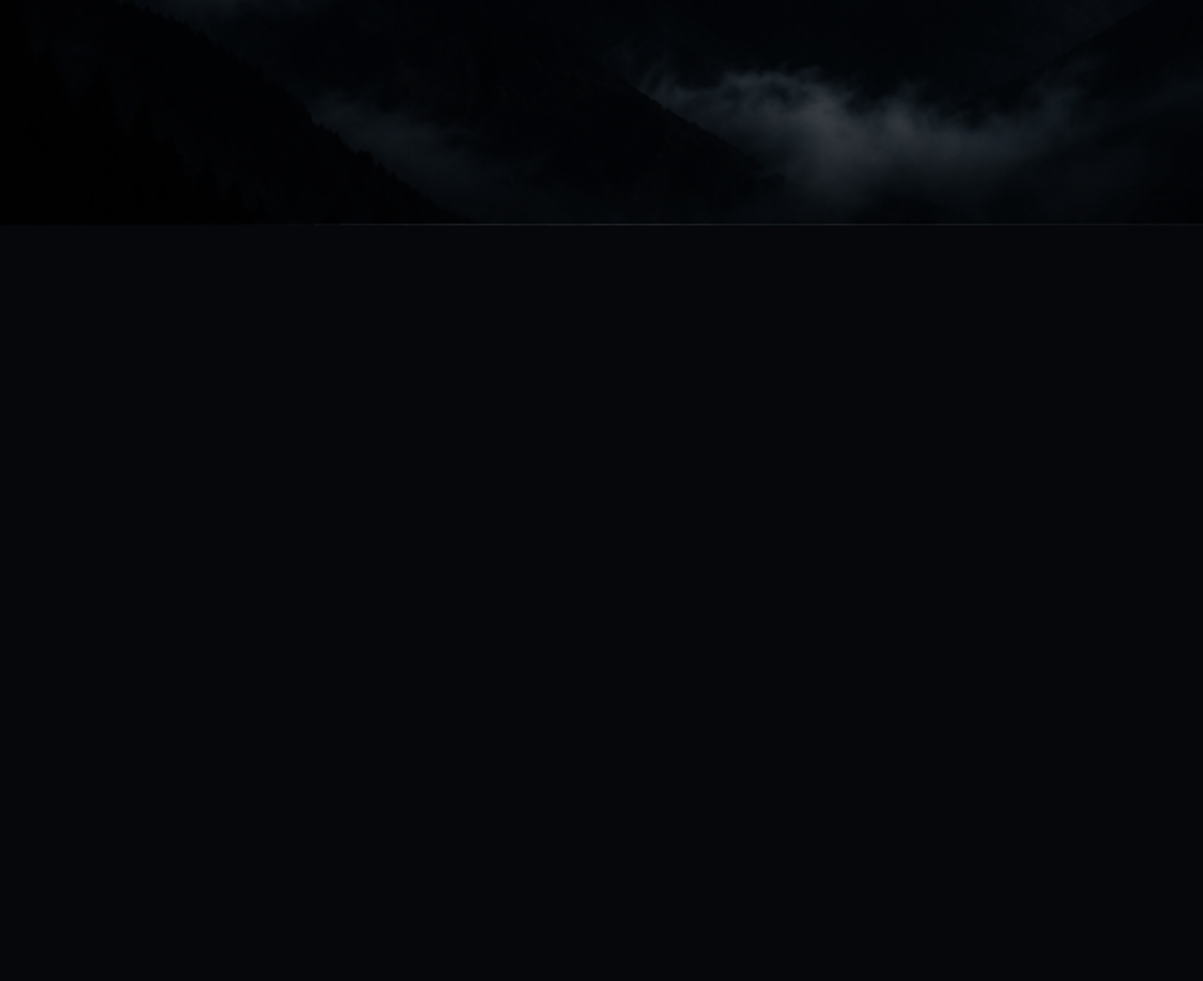
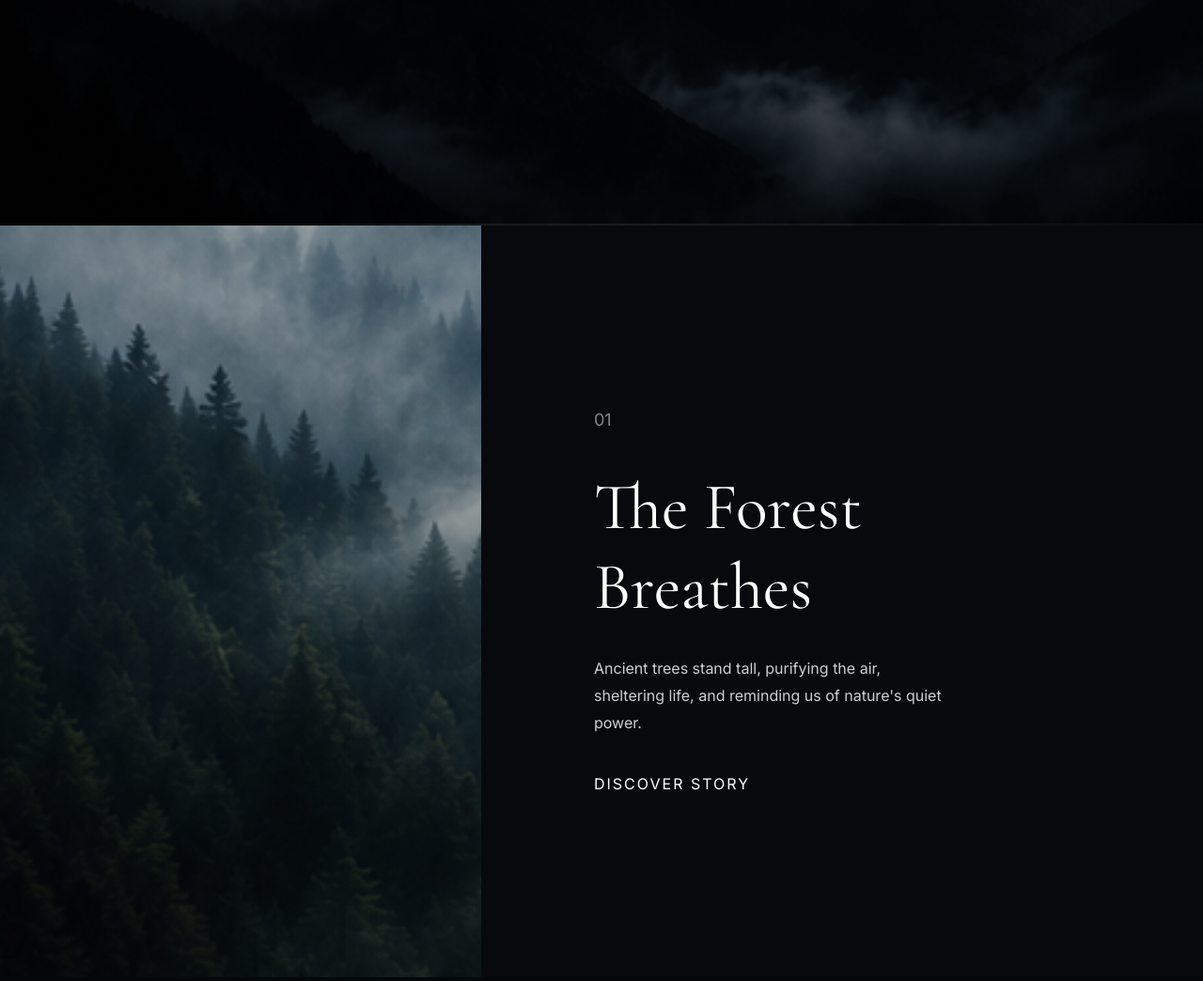
Before and after one commit to itzmitto/wilderness-stories-flask, a Flask app: page / in a window 1280 px wide. Shown: the part 580-1624 px from the top of the page at 94% size. Before the commit the page ends 820 px from the top, so only its background shows below. Run offline with Flask 3, Linux system fonts and the light colour scheme.

Commit message:
section 2 gemaakt plus styling toegevoegd

```diff
--- a/static/css/home.css
+++ b/static/css/home.css
@@ -116,3 +116,52 @@
     font-size: 18px;
     line-height: 1.7;
 }
+
+.story {
+
+    display: grid;
+    grid-template-columns: 40% 60%;
+    min-height: 100vh;
+    background: #07090d;
+}
+
+.story-image img {
+    width: 100%;
+    height: 100%;
+    object-fit: cover;
+}
+
+.story-content {
+    display: flex;
+    flex-direction: column;
+    justify-content: center;
+    padding: 120px;
+    color: white;
+}
+
+.number {
+    font-size: 18px;
+    opacity: .5;
+    margin-bottom: 40px;
+}
+
+.story h2 {
+    font-family: "Cormorant Garamond", serif;
+    font-size: 70px;
+    font-weight: 400;
+    margin-bottom: 30px;
+}
+
+.story p {
+    max-width: 380px;
+    line-height: 1.8;
+    color: #cfcfcf;
+    margin-bottom: 40px;
+}
+
+.story a {
+    color: white;
+    text-transform: uppercase;
+    letter-spacing: 2px;
+    text-decoration: none;
+}
--- a/templates/home.html
+++ b/templates/home.html
@@ -1,45 +1,41 @@
 {% extends "layouts/base.html" %}
-
 {% block content %}
-
 <section class="hero">
-
     <div class="overlay"></div>
-
     <div class="hero-left">
         <span>INTRO</span>
-
         <div class="indicator">
             <span class="dot active"></span>
             <span class="dot"></span>
             <span class="dot"></span>
-
             <div class="line"></div>
         </div>
     </div>
-
     <div class="hero-content">
-
-        <h1>
-            Beyond <br>
-            the Horizon
-        </h1>
-
+        <h1>Beyond <br>the Horizon</h1>
         <p>
             A journey into the world's last wild places
-            and the stories that deserve to be protected.
-        </p>
-
+            and the stories that deserve to be protected.</p>
     </div>
 
     <div class="hero-right">
-
         <span>SCROLL</span>
-
         <div class="scroll-line"></div>
-
     </div>
 
 </section>
-
+<section class="story">
+    <div class="story-image">
+        <img src="{{ url_for('static', filename='images/forest.jpg') }}" alt="">
+    </div>
+    <div class="story-content">
+        <span class="number">01</span>
+        <h2>The Forest <br> Breathes</h2>
+        <p>
+            Ancient trees stand tall, purifying the air,
+            sheltering life, and reminding us of nature's quiet power.
+        </p>
+        <a href="#">Discover Story</a>
+    </div>
+</section>
 {% endblock %}
```
Also changed, not shown: static/css/style.css (+4 -4 lines), static/images/forest.jpg.
